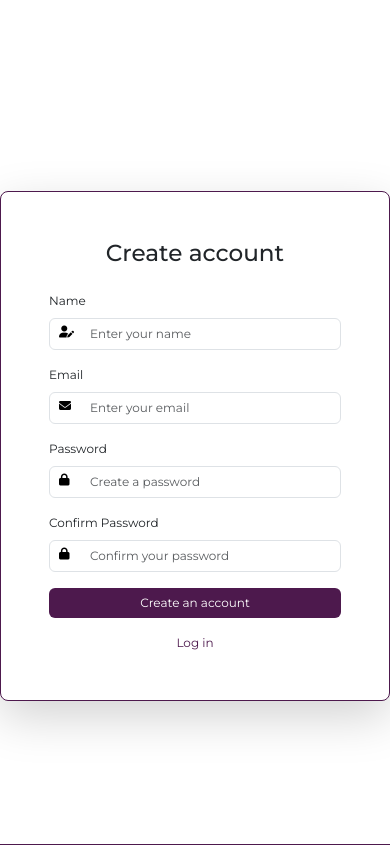
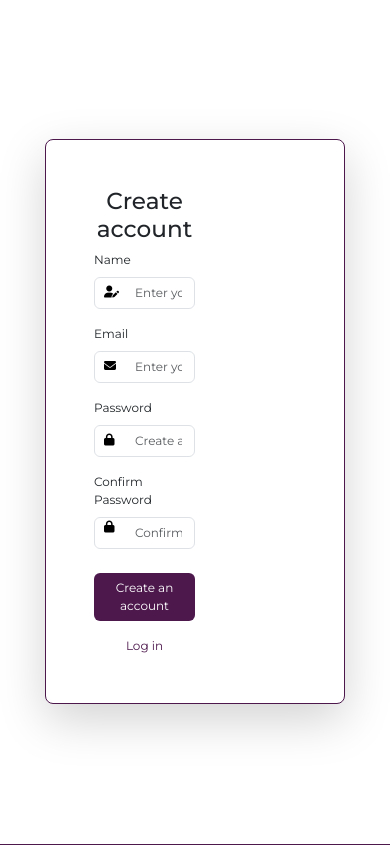
Before and after one commit to fikesoft/reserve-events, a PHP site: page /static/register.html in a window 390 px wide. Shown: the part 238-1083 px from the top of the page. Run offline with PHP 8.4, Linux system fonts and the light colour scheme.

Commit message:
cambios responsive

```diff
--- a/frontend/assets/style/register.css
+++ b/frontend/assets/style/register.css
@@ -36,6 +36,7 @@ form,
     padding-left: 40px;
 }
 
+
 .input-icon {
     position: relative;
 }
@@ -50,8 +51,9 @@ form,
     color: #000;
 }
 
-@media (max-width: 768px) {
-    .container {
-        flex-direction: column;
+
+@media (max-width: 425px) {
+    .image-container {
+        display: none;
     }
 }
--- a/frontend/static/register.html
+++ b/frontend/static/register.html
@@ -58,11 +58,11 @@
     </header>
 
     <main class="min-vh-100 d-flex align-items-center justify-content-center">
-        <div class="container mx-auto mt-5 bg-white d-flex p-0 shadow-lg rounded-3"
+        <div class="flex-md-row flex-colum bg-white d-flex p-0 shadow-lg rounded-3"
             style="max-width: 900px; border: 1px solid #4D194D;">
 
             <div class="p-5" style="flex: 1;">
-                <h3 class="text-center mb-4">Create account</h3>
+                <h3 class="text-center mr-4">Create account</h3>
                 <form>
                     <div class="mb-3 input-icon">
                         <label class="form-label">Name</label>
@@ -79,22 +79,23 @@
                         <i class="fa-solid fa-lock single-icon"></i><input type="password" class="form-control icons"
                             placeholder="Create a password">
                     </div>
-                    <div class="mb-3 input-icon">
+                    <div class="mb-4 input-icon">
                         <label class="form-label">Confirm Password</label>
                         <i class="fa-solid fa-lock single-icon"></i><input type="password" class="form-control icons"
                             placeholder="Confirm your password">
                     </div>
-                    <button type="submit" class="btn btn-primary w-100">Create an account</button>
-                    <div class="text-center mt-3">
+                    <button type="submit" class="btn btn-primary w-100 mb-3">Create an account</button>
+                    <div class="text-center">
                         <a class="login-btn" href="#">Log in</a>
                     </div>
                 </form>
             </div>
 
-            <div class="position-relative d-flex d-none d-sm-block" style="flex: 1;">
-                <img src="../assets/img/concierto-registro.jpg" class="img-fluid" alt="Imagen de fondo" style="width: 100%; height: 100%; object-fit: cover;">
-                <div class="position-absolute text-white text-center" style="top: 20%; left: 50%; transform: translate(-50%, -50%); width: 100%;">
-                  <h1 class="display-4">Be part of us</h1>
+            <div class="position-relative d-flex" style="flex: 1;">
+                <img src="../assets/img/concierto-registro.jpg" class="img-fluid image-container w-100 h-100" alt="Imagen de fondo"
+                style="object-fit: cover; border-top-right-radius: 5px; border-bottom-right-radius: 5px;">
+                <div class="position-absolute text-white text-center image-container" style="top: 20%; left: 50%; transform: translate(-50%, -50%); width: 100%;">
+                  <h1 class="display-5">Be part of us</h1>
                 </div>
             </div>
         </div>
```
